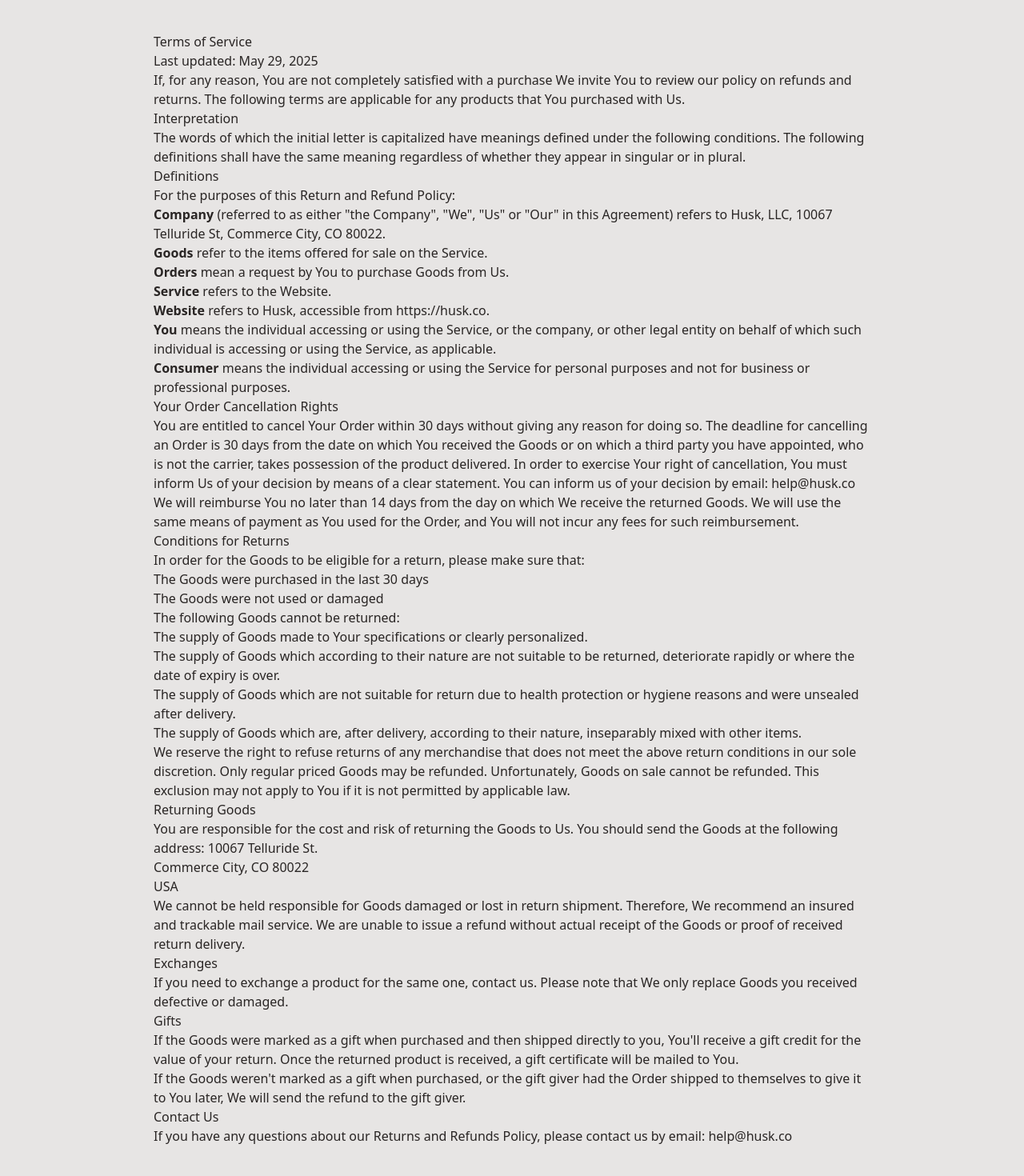
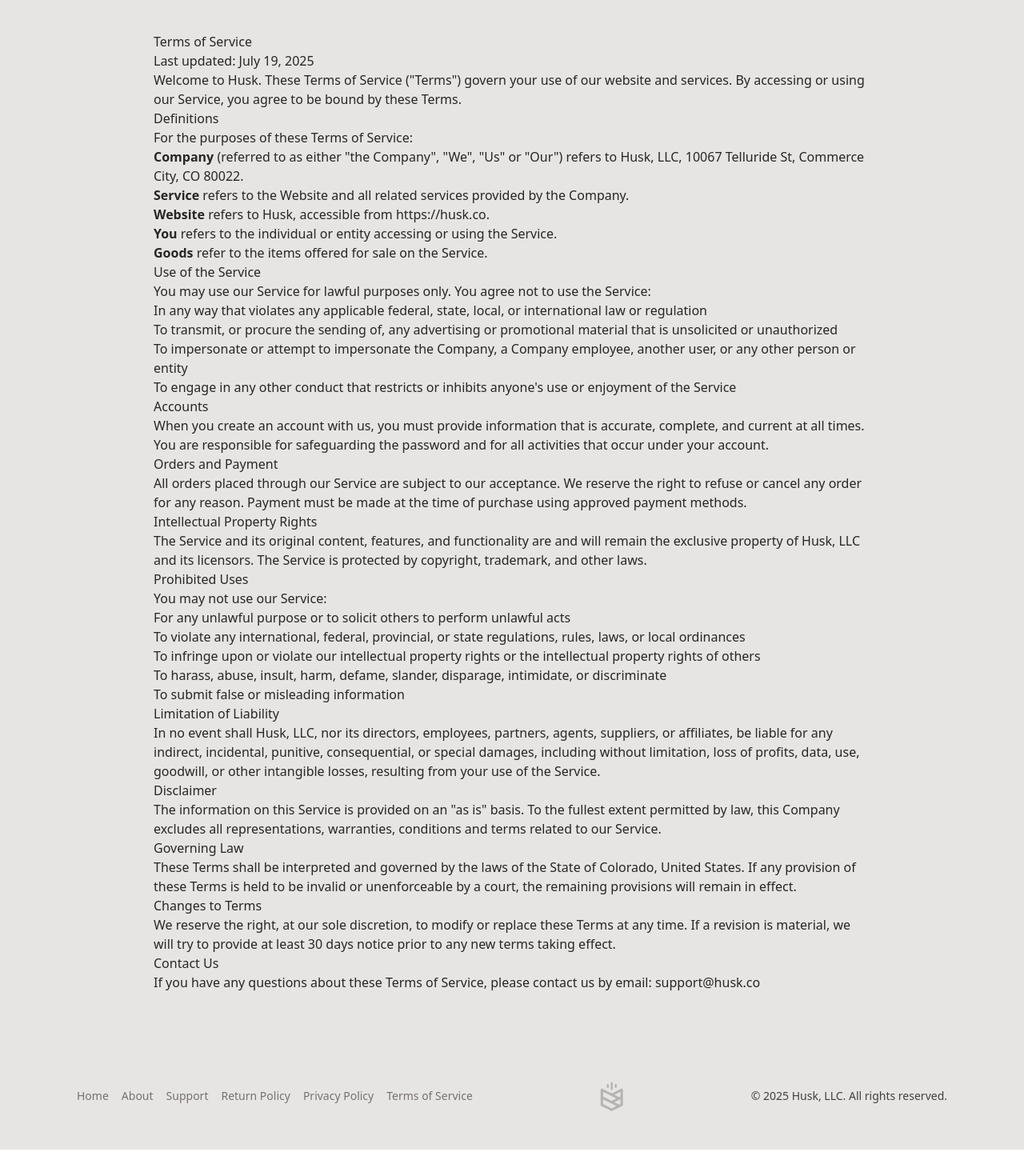
Before and after one commit to huskco/husk.co, a Next.js app: page /legal/terms-of-service in a window 1280 px wide. Shown: the part 340-1810 px from the top of the page at 80% size. After the commit the page ends 1777 px from the top, so only its background shows below. Built offline with nearby package versions, Linux system fonts and the light colour scheme.

Commit message:
Updates to legal pages

```diff
--- a/components/Layout.tsx
+++ b/components/Layout.tsx
@@ -29,8 +29,8 @@
 
     <main className="flex-1">{children}</main>
 
-    <footer className="flex flex-col md:flex-row stretch-content items-center text-stone-700 text-sm font-light p-16 py-4">
-      <div className="space-x-4 flex-1">
+    <footer className="flex flex-col md:flex-row justify-between items-center text-stone-700 text-sm font-light p-16 py-4">
+      <div className="space-x-4">
         <Link className="text-stone-500 hover:text-stone-900" href="/">Home</Link>
         <Link className="text-stone-500 hover:text-stone-900" href="/about">About</Link>
         <Link className="text-stone-500 hover:text-stone-900" href="mailto:hello@husk.co">Support</Link>
@@ -41,8 +41,8 @@
       <Link href="/" className="hidden md:block opacity-25">
         <Image src="/husk-logo-footer.svg" width="36" height="36" alt="Husk" />
       </Link>
-      <div className="space-x-4 flex-1 md:text-right">
-       &copy; {new Date().getFullYear()} Husk, LLC. All rights reserved.
+      <div className="space-x-4">
+        &copy; {new Date().getFullYear()} Husk, LLC. All rights reserved.
       </div>
     </footer>
   </div>
--- a/pages/legal/return-policy.tsx
+++ b/pages/legal/return-policy.tsx
@@ -9,7 +9,7 @@
           Return and Refund Policy
         </h2>
         <p>
-          Last updated: May 29, 2025
+          Last updated: July 19, 2025
         </p>
       </header>
 
@@ -61,7 +61,7 @@
         <p>
           You are entitled to cancel Your Order within 30 days without giving any reason for doing so.
           The deadline for cancelling an Order is 30 days from the date on which You received the Goods or on which a third party you have appointed, who is not the carrier, takes possession of the product delivered.
-          In order to exercise Your right of cancellation, You must inform Us of your decision by means of a clear statement. You can inform us of your decision by email: help@husk.co
+          In order to exercise Your right of cancellation, You must inform Us of your decision by means of a clear statement. You can inform us of your decision by email: support@husk.co
           We will reimburse You no later than 14 days from the day on which We receive the returned Goods. We will use the same means of payment as You used for the Order, and You will not incur any fees for such reimbursement.
         </p>
       </section>
@@ -128,7 +128,7 @@
           Contact Us
         </h2>
         <p>
-          If you have any questions about our Returns and Refunds Policy, please contact us by email: <Link href="mailto:help@husk.co">help@husk.co</Link>
+          If you have any questions about our Returns and Refunds Policy, please contact us by email: <Link href="mailto:support@husk.co">support@husk.co</Link>
         </p>
       </section>
     </LegalPageWrapper>
--- a/pages/legal/terms-of-service.tsx
+++ b/pages/legal/terms-of-service.tsx
@@ -8,127 +8,87 @@
           Terms of Service
         </h2>
         <p>
-          Last updated: May 29, 2025
+          Last updated: July 19, 2025
         </p>
       </header>
 
       <section>
         <p>
-          If, for any reason, You are not completely satisfied with a purchase We invite You to review our policy on refunds and returns.
-          The following terms are applicable for any products that You purchased with Us.
+          Welcome to Husk. These Terms of Service ("Terms") govern your use of our website and services. By accessing or using our Service, you agree to be bound by these Terms.
         </p>
-        <h3>
-          Interpretation
-        </h3>
-        <p>
-          The words of which the initial letter is capitalized have meanings defined under the following conditions. The following definitions shall have the same meaning regardless of whether they appear in singular or in plural.
-        </p>
-        <h3>
-          Definitions
-        </h3>
-        <p>
-          For the purposes of this Return and Refund Policy:
-        </p>
+
+        <h3>Definitions</h3>
+        <p>For the purposes of these Terms of Service:</p>
         <ul>
-          <li>
-            <strong>Company</strong> (referred to as either "the Company", "We", "Us" or "Our" in this Agreement) refers to Husk, LLC, 10067 Telluride St, Commerce City, CO 80022.
-          </li>
-          <li>
-            <strong>Goods</strong> refer to the items offered for sale on the Service.
-          </li>
-          <li>
-            <strong>Orders</strong> mean a request by You to purchase Goods from Us.
-          </li>
-          <li>
-            <strong>Service</strong> refers to the Website.
-          </li>
-          <li>
-            <strong>Website</strong> refers to Husk, accessible from <a href="https://husk.co">https://husk.co</a>.
-          </li>
-          <li>
-            <strong>You</strong> means the individual accessing or using the Service, or the company, or other legal entity on behalf of which such individual is accessing or using the Service, as applicable.
-          </li>
-          <li>
-            <strong>Consumer</strong> means the individual accessing or using the Service for personal purposes and not for business or professional purposes.
-          </li>
+          <li><strong>Company</strong> (referred to as either "the Company", "We", "Us" or "Our") refers to Husk, LLC, 10067 Telluride St, Commerce City, CO 80022.</li>
+          <li><strong>Service</strong> refers to the Website and all related services provided by the Company.</li>
+          <li><strong>Website</strong> refers to Husk, accessible from <a href="https://husk.co">https://husk.co</a>.</li>
+          <li><strong>You</strong> refers to the individual or entity accessing or using the Service.</li>
+          <li><strong>Goods</strong> refer to the items offered for sale on the Service.</li>
         </ul>
       </section>
+
       <section>
-        <h2>
-          Your Order Cancellation Rights
-        </h2>
-        <p>
-          You are entitled to cancel Your Order within 30 days without giving any reason for doing so.
-          The deadline for cancelling an Order is 30 days from the date on which You received the Goods or on which a third party you have appointed, who is not the carrier, takes possession of the product delivered.
-          In order to exercise Your right of cancellation, You must inform Us of your decision by means of a clear statement. You can inform us of your decision by email: help@husk.co
-          We will reimburse You no later than 14 days from the day on which We receive the returned Goods. We will use the same means of payment as You used for the Order, and You will not incur any fees for such reimbursement.
-        </p>
+        <h2>Use of the Service</h2>
+        <p>You may use our Service for lawful purposes only. You agree not to use the Service:</p>
+        <ul>
+          <li>In any way that violates any applicable federal, state, local, or international law or regulation</li>
+          <li>To transmit, or procure the sending of, any advertising or promotional material that is unsolicited or unauthorized</li>
+          <li>To impersonate or attempt to impersonate the Company, a Company employee, another user, or any other person or entity</li>
+          <li>To engage in any other conduct that restricts or inhibits anyone's use or enjoyment of the Service</li>
+        </ul>
       </section>
+
       <section>
-        <h2>
-          Conditions for Returns
-        </h2>
-        <p>
-          In order for the Goods to be eligible for a return, please make sure that:
-        </p>
+        <h2>Accounts</h2>
+        <p>When you create an account with us, you must provide information that is accurate, complete, and current at all times. You are responsible for safeguarding the password and for all activities that occur under your account.</p>
+      </section>
+
+      <section>
+        <h2>Orders and Payment</h2>
+        <p>All orders placed through our Service are subject to our acceptance. We reserve the right to refuse or cancel any order for any reason. Payment must be made at the time of purchase using approved payment methods.</p>
+      </section>
+
+      <section>
+        <h2>Intellectual Property Rights</h2>
+        <p>The Service and its original content, features, and functionality are and will remain the exclusive property of Husk, LLC and its licensors. The Service is protected by copyright, trademark, and other laws.</p>
+      </section>
+
+      <section>
+        <h2>Prohibited Uses</h2>
+        <p>You may not use our Service:</p>
         <ul>
-          <li>The Goods were purchased in the last 30 days</li>
-          <li>The Goods were not used or damaged</li>
+          <li>For any unlawful purpose or to solicit others to perform unlawful acts</li>
+          <li>To violate any international, federal, provincial, or state regulations, rules, laws, or local ordinances</li>
+          <li>To infringe upon or violate our intellectual property rights or the intellectual property rights of others</li>
+          <li>To harass, abuse, insult, harm, defame, slander, disparage, intimidate, or discriminate</li>
+          <li>To submit false or misleading information</li>
         </ul>
-        <p>
-          The following Goods cannot be returned:
-        </p>
-        <ul>
-          <li>The supply of Goods made to Your specifications or clearly personalized.</li>
-          <li>The supply of Goods which according to their nature are not suitable to be returned, deteriorate rapidly or where the date of expiry is over.</li>
-          <li>The supply of Goods which are not suitable for return due to health protection or hygiene reasons and were unsealed after delivery.</li>
-          <li>The supply of Goods which are, after delivery, according to their nature, inseparably mixed with other items.</li>
-        </ul>
-        <p>
-          We reserve the right to refuse returns of any merchandise that does not meet the above return conditions in our sole discretion.
-          Only regular priced Goods may be refunded. Unfortunately, Goods on sale cannot be refunded. This exclusion may not apply to You if it is not permitted by applicable law.
-        </p>
       </section>
+
       <section>
-        <h2>
-          Returning Goods
-        </h2>
-        <p>
-          You are responsible for the cost and risk of returning the Goods to Us. You should send the Goods at the following address:
-          10067 Telluride St.<br />
-          Commerce City, CO 80022<br />
-          USA
-        </p>
-        <p>
-          We cannot be held responsible for Goods damaged or lost in return shipment. Therefore, We recommend an insured and trackable mail service. We are unable to issue a refund without actual receipt of the Goods or proof of received return delivery.
-        </p>
+        <h2>Limitation of Liability</h2>
+        <p>In no event shall Husk, LLC, nor its directors, employees, partners, agents, suppliers, or affiliates, be liable for any indirect, incidental, punitive, consequential, or special damages, including without limitation, loss of profits, data, use, goodwill, or other intangible losses, resulting from your use of the Service.</p>
       </section>
+
       <section>
-        <h2>
-          Exchanges
-        </h2>
-        <p>
-          If you need to exchange a product for the same one, contact us. Please note that We only replace Goods you received defective or damaged.
-        </p>
+        <h2>Disclaimer</h2>
+        <p>The information on this Service is provided on an "as is" basis. To the fullest extent permitted by law, this Company excludes all representations, warranties, conditions and terms related to our Service.</p>
       </section>
+
       <section>
-        <h2>
-          Gifts
-        </h2>
-        <p>
-          If the Goods were marked as a gift when purchased and then shipped directly to you, You'll receive a gift credit for the value of your return. Once the returned product is received, a gift certificate will be mailed to You.
-        </p>
-        <p>
-          If the Goods weren't marked as a gift when purchased, or the gift giver had the Order shipped to themselves to give it to You later, We will send the refund to the gift giver.
-        </p>
+        <h2>Governing Law</h2>
+        <p>These Terms shall be interpreted and governed by the laws of the State of Colorado, United States. If any provision of these Terms is held to be invalid or unenforceable by a court, the remaining provisions will remain in effect.</p>
       </section>
+
       <section>
-        <h2>
-          Contact Us
-        </h2>
-        <p>
-          If you have any questions about our Returns and Refunds Policy, please contact us by email: <a href="mailto:help@husk.co">help@husk.co</a>
-        </p>
+        <h2>Changes to Terms</h2>
+        <p>We reserve the right, at our sole discretion, to modify or replace these Terms at any time. If a revision is material, we will try to provide at least 30 days notice prior to any new terms taking effect.</p>
+      </section>
+
+      <section>
+        <h2>Contact Us</h2>
+        <p>If you have any questions about these Terms of Service, please contact us by email: <a href="mailto:support@husk.co">support@husk.co</a></p>
       </section>
     </LegalPageWrapper>
   );
```
Also changed, not shown: pages/legal/privacy-policy.tsx (+4 -4 lines).
